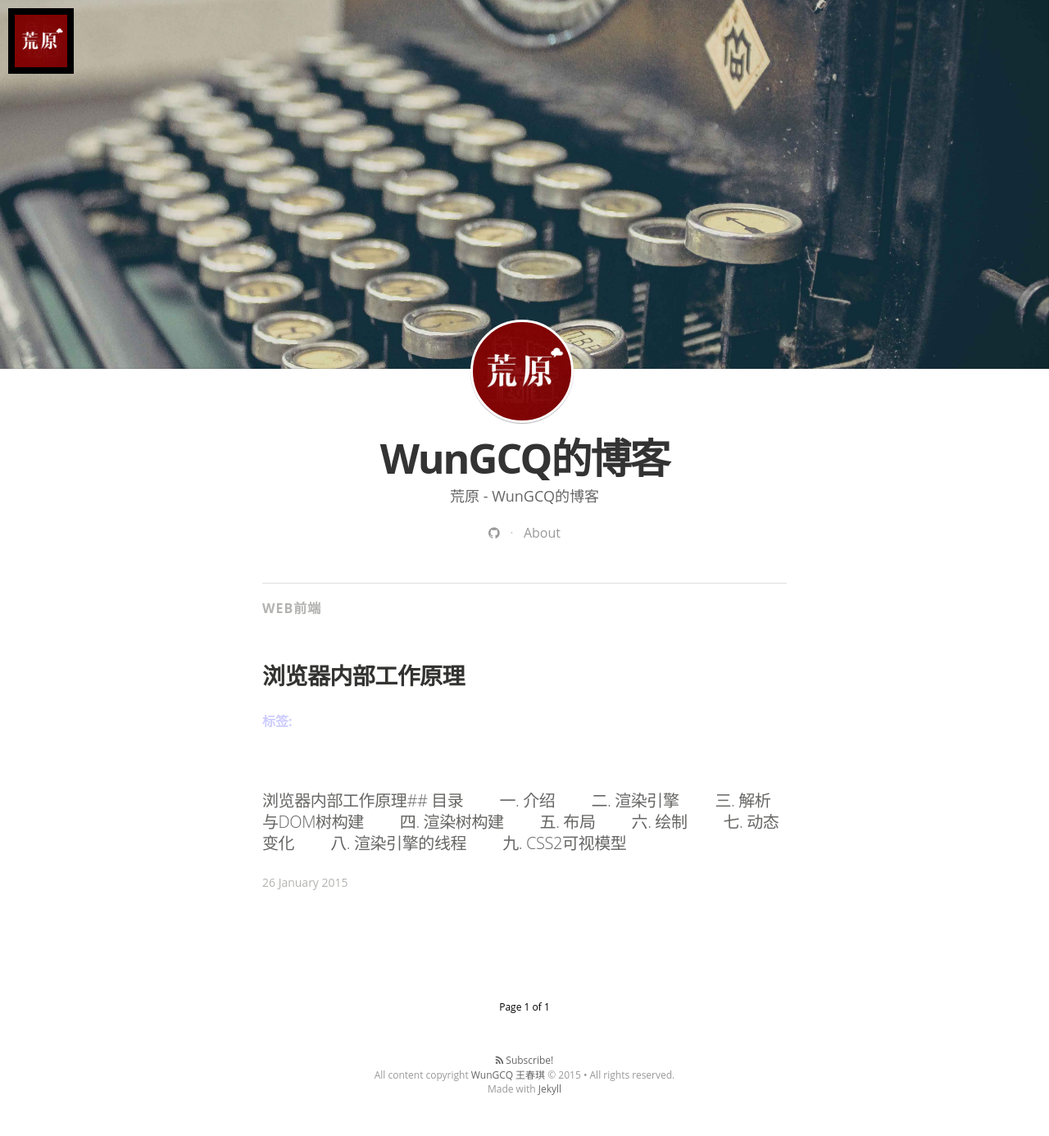
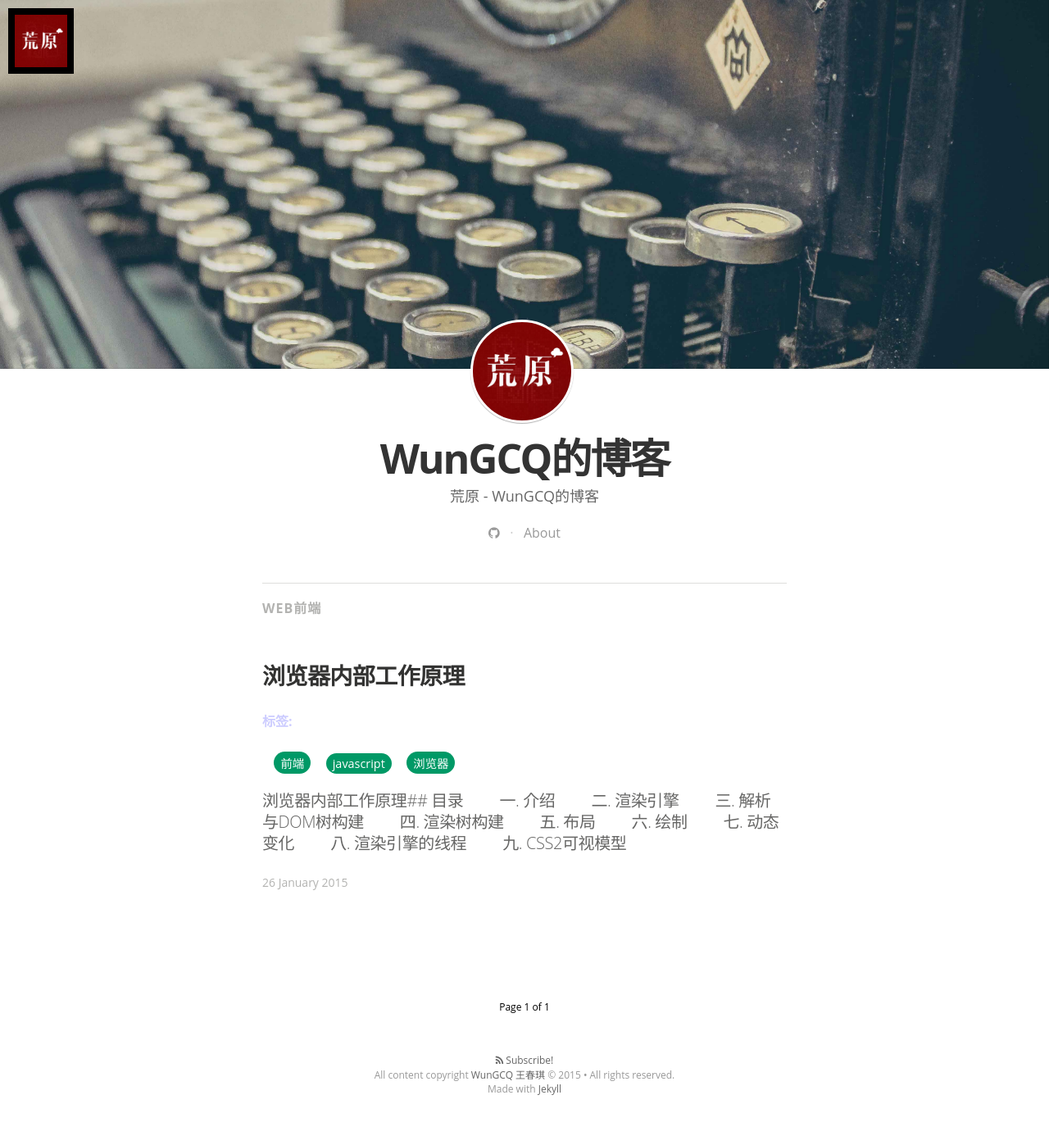
Before and after one commit to wcqblog/wcqblog.github.io, a Jekyll site: the page built from index.html, in a window 1280 px wide. Shown: the whole page at 82% size. Built offline with Jekyll 4.4.1, drawn with Linux system fonts in a browser that asks for light colours; nearby versions of some CDN libraries; some web fonts are replaced; Markdown is read by kramdown in place of the engine named in the settings; the list of posts is cut into pages by our own code.

Commit message:
Update main.sass

```diff
--- a/css/main.sass
+++ b/css/main.sass
@@ -197,7 +197,8 @@ body
     display: inline-block
     margin-left: 1em
     padding: 3px 8px
-    border-radius: #E34F1B
+    border-radius:15px
+    background-color: #009966
     color: #ffffff
 
 .pagination
```
